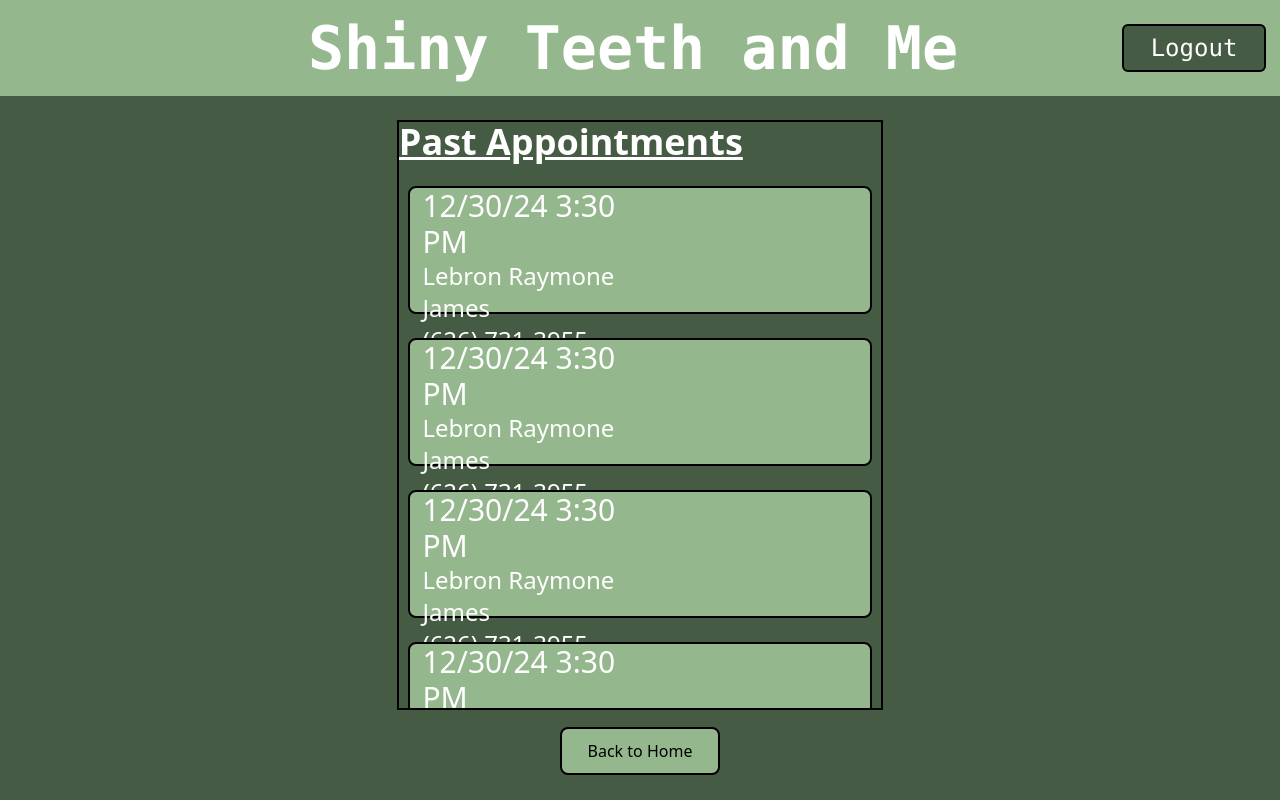
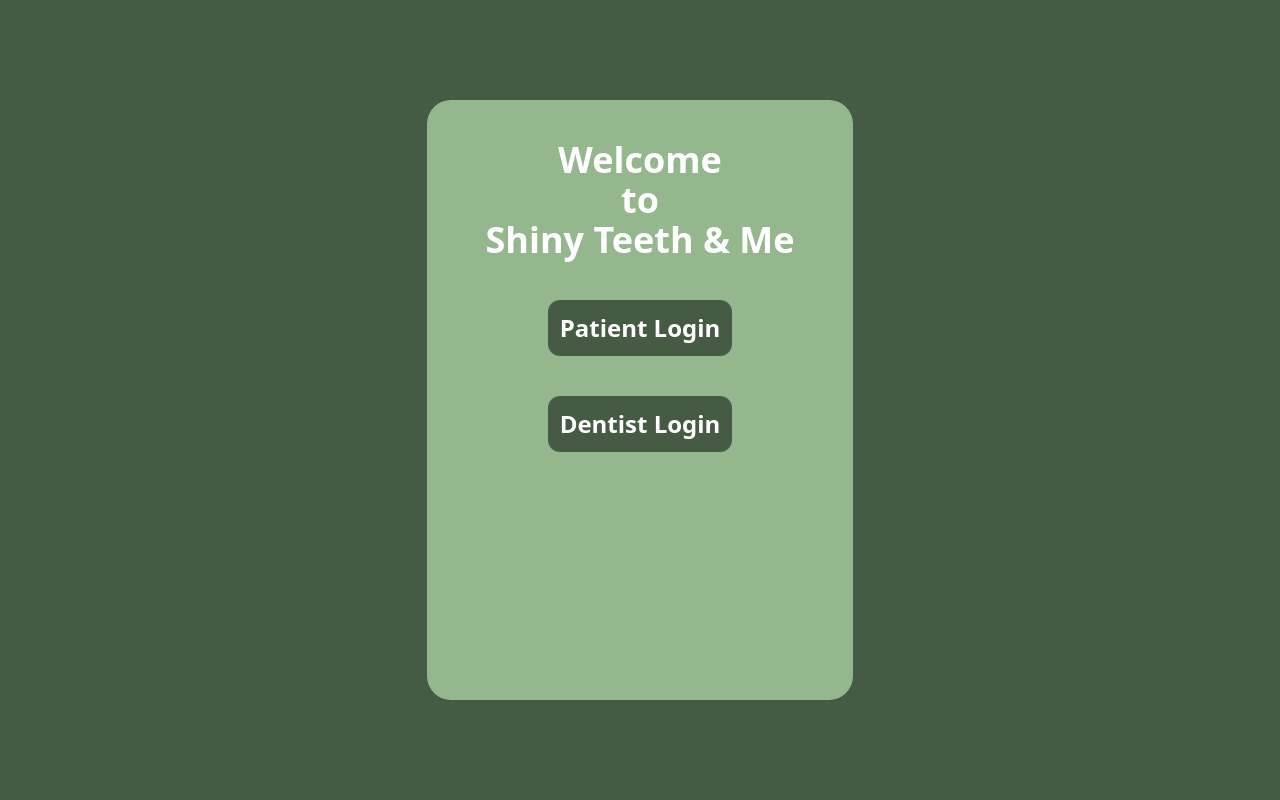
Before and after one commit to CS3560-02-4-Fall2024/group_project, a React (Vite) app in the folder frontend/: page / in a window 1280 px wide. Built offline with nearby package versions, Linux system fonts and the light colour scheme.

Commit message:
finished this one tooooo

```diff
--- a/frontend/src/main.jsx
+++ b/frontend/src/main.jsx
@@ -3,10 +3,8 @@ import { createRoot } from 'react-dom/client'
 import './index.css'
 import WelcomePage from './pages/welcomePage.jsx';
 
-import DentistHome from './pages/dentistHome.jsx';
-
 createRoot(document.getElementById('root')).render(
   <StrictMode>
-    <DentistHome />
+    <WelcomePage />
   </StrictMode>,
 )
--- a/frontend/src/pages/dentistHome.jsx
+++ b/frontend/src/pages/dentistHome.jsx
@@ -23,6 +23,8 @@ function Appt() {
   )
 }
 
+
+// main page component
 function DentistHome() {
 
     const goHome = () => {
@@ -34,8 +36,14 @@ function DentistHome() {
           <Navbar />
           {/* Middle Container */}
           <div className='w-[100vw] h-[88vh] bg-dg flex flex-col items-center p-6'>
-              <div className="w-[38vw] h-[90%] border-2 border-black flex flex-col overflow-scroll mb-4">
-                <p className="text-white font-bold text-4xl"><u>Past Appointments</u></p>
+              <div className="w-[38vw] h-[90%] flex flex-col overflow-scroll mb-4">
+                <div className="w-[100%] h-[16%] flex flex-row justify-between">
+                  <p className="text-white font-bold text-4xl justify-self-start ml-4"><u>Upcoming Appointments</u></p>
+                  <select className="rounded-md min-h-[2vh] h-[3.5vh] mr-4 self-center">
+                    <option value="" disabled selected>Select a Date</option>
+                    {/* need to generate the dates here based on whats possible iykwim */}
+                  </select>
+                </div>
                 <Appt />
                 <Appt />
                 <Appt />
```
